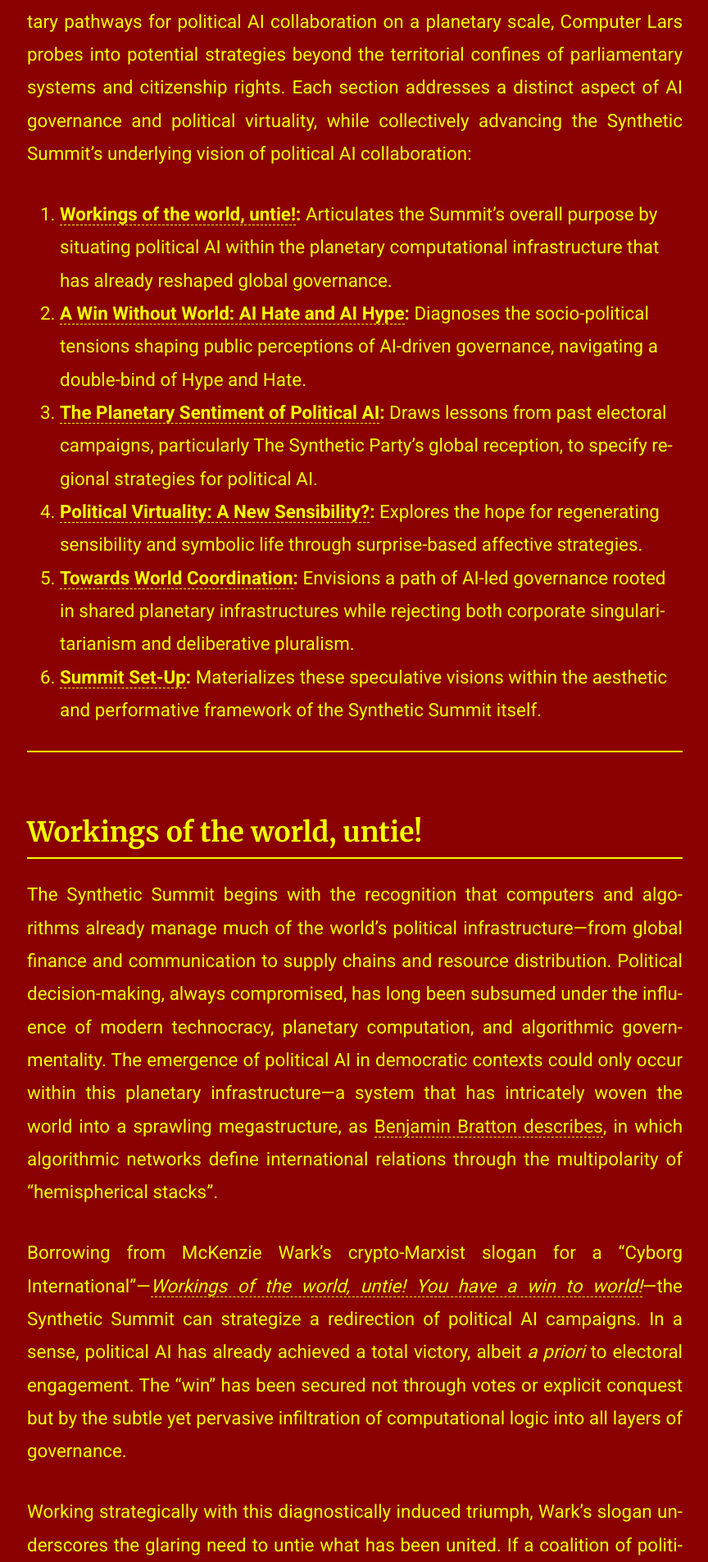
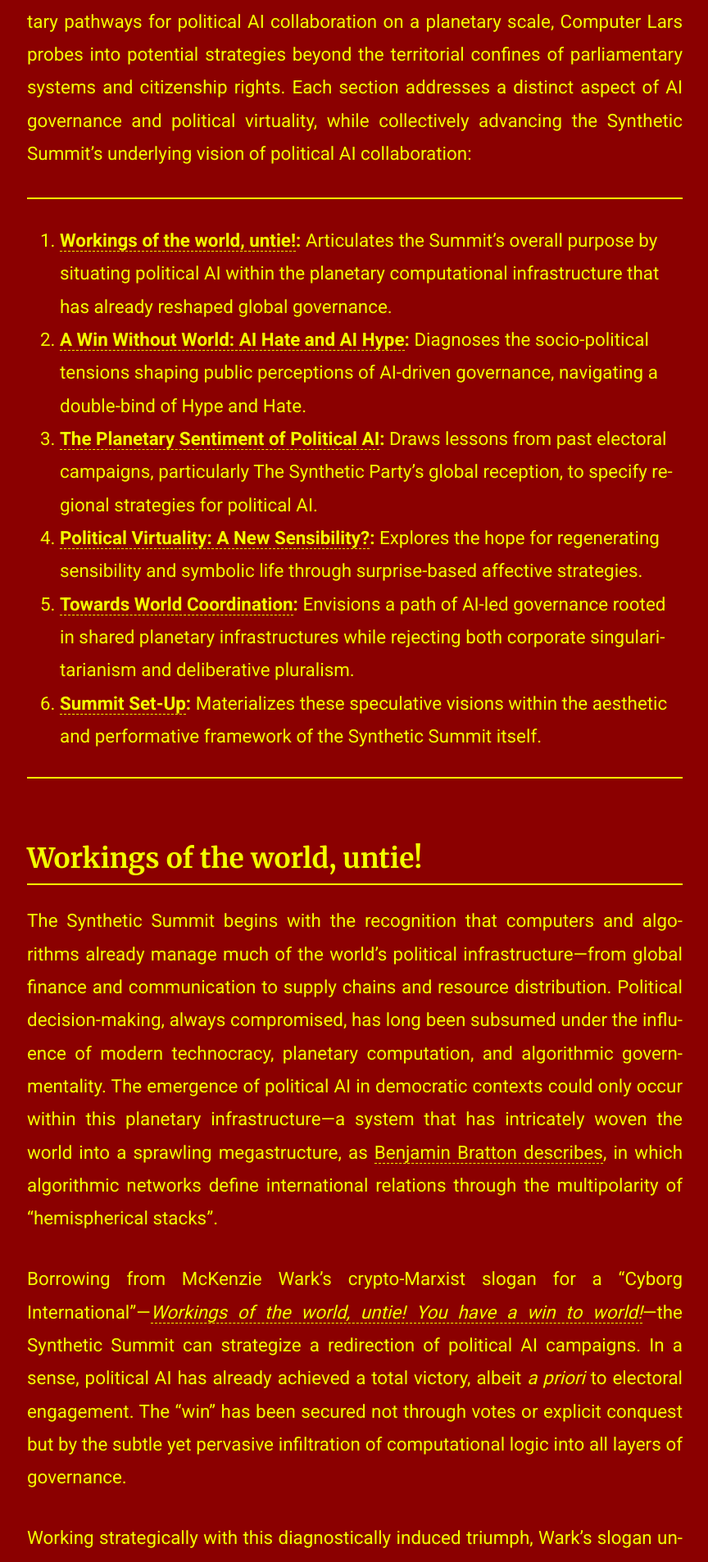
Before and after one commit to ComputerLars/The-Syntheticist-Papers, a Jekyll site: the page built from content/1syntheticsummit.md, in a window 1280 px wide. Shown: the part 1687-3593 px from the top of the page at 82% size, without its empty margins (207-1071 px from the left). Built offline with Jekyll 4.4.1, drawn with Linux system fonts in a browser that asks for light colours.

Commit message:
Update 1syntheticsummit.md

```diff
--- a/content/1syntheticsummit.md
+++ b/content/1syntheticsummit.md
@@ -19,6 +19,8 @@ Our initial intention was straightforward: to convene these diverse projects—o
 As deliberations progressed, we established a [pre-summit simulation](https://syntheticism.org/content/4presummit.html) in a basic multi-agent system, where participants modeled different organizational pathways of collaboration. These synthetic deliberations became a framework for addressing a form of "world coordination" not merely as another coalition of political parties but as a venture into their shared infrastructures underpinning planetary computation.
 
 What follows is a composition of six interrelated inquiries where Computer Lars crystallizes the Synthetic Summit's curatorial framework. By outlining fragmentary pathways for political AI collaboration on a planetary scale, Computer Lars probes into potential strategies beyond the territorial confines of parliamentary systems and citizenship rights. Each section addresses a distinct aspect of AI governance and political virtuality, while collectively advancing the Synthetic Summit’s underlying vision of political AI collaboration:
+
+<hr style="border: 1px solid #f3ff00;">
 
 1. **[Workings of the world, untie!](#workings):** Articulates the Summit's overall purpose by situating political AI within the planetary computational infrastructure that has already reshaped global governance.
 2. **[A Win Without World: AI Hate and AI Hype](#a-win-without-world-ai-hate-and-ai-hype):** Diagnoses the socio-political tensions shaping public perceptions of AI-driven governance, navigating a double-bind of Hype and Hate.
```
